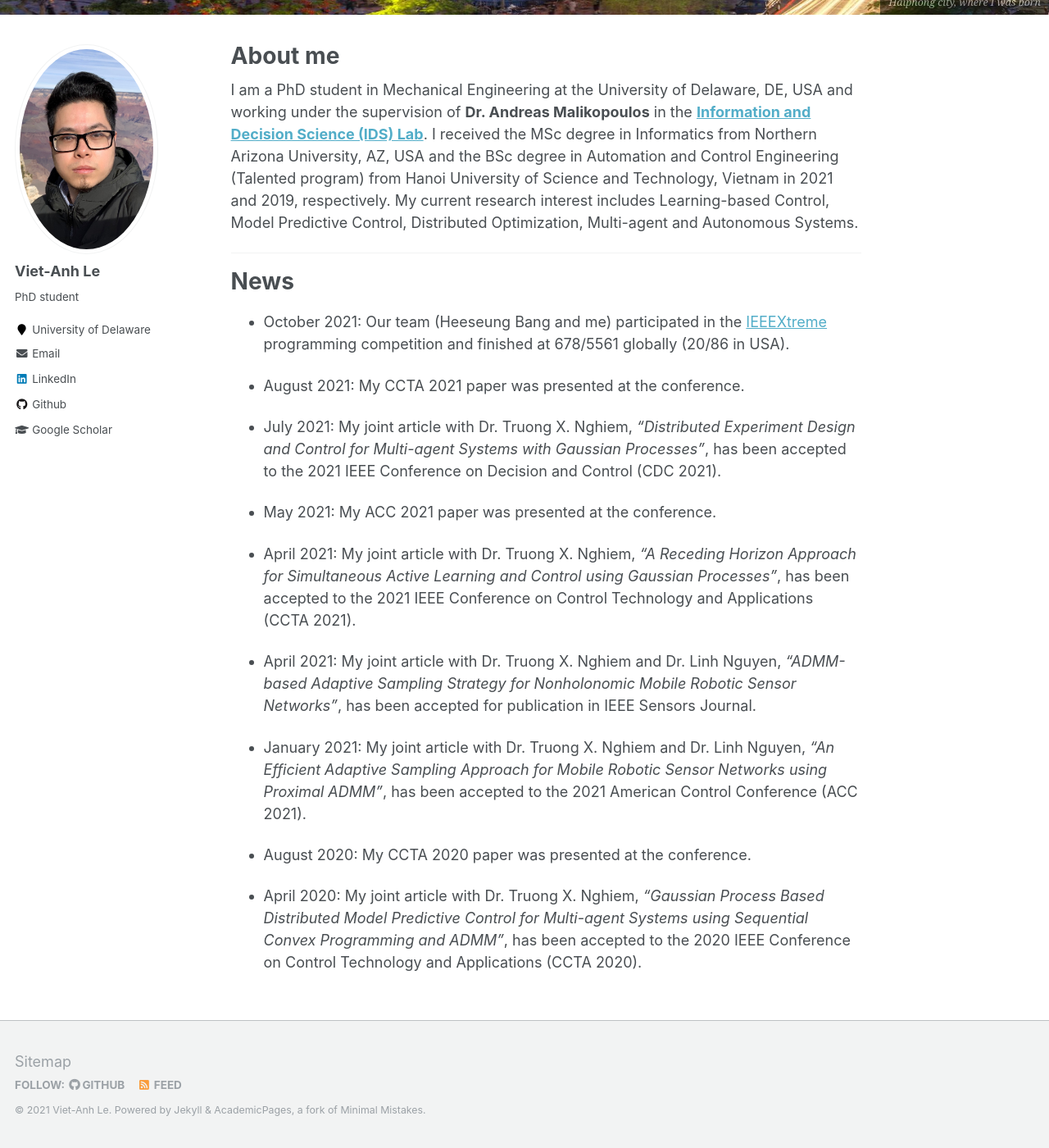
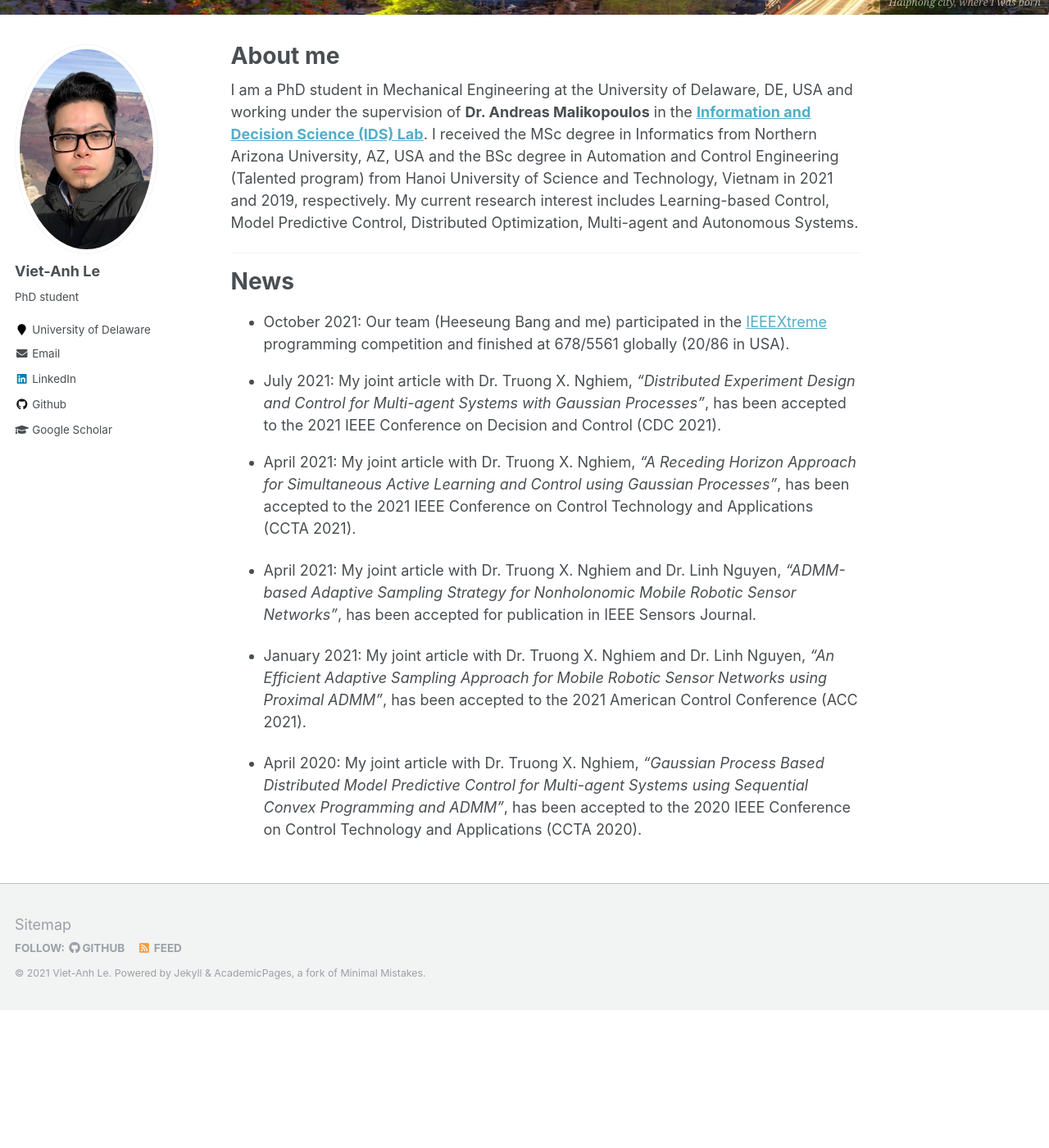
Before and after one commit to vietanhle0101/vietanhle0101.github.io, a Jekyll site: the page built from _pages/about.md, in a window 1280 px wide and 1400 px high, scrolled down 451 px. Shown: the whole window at 82% size. Built offline with Jekyll 4.4.1, drawn with Linux system fonts in a browser that asks for light colours; after the commit the page ends 1683 px from its top, so only the background shows below that.

Commit message:
add news

```diff
--- a/_pages/about.md
+++ b/_pages/about.md
@@ -22,11 +22,11 @@ My current research interest includes Learning-based Control, Model Predictive C
 
 * October 2021: Our team (Heeseung Bang and me) participated in the [IEEEXtreme](https://ieeextreme.org/) programming competition and finished at 678/5561 globally (20/86 in USA).
 
-* August 2021: My CCTA 2021 paper was presented at the conference.
+<!-- * August 2021: My CCTA 2021 paper was presented at the conference. -->
 
 * July 2021: My joint article with Dr. Truong X. Nghiem, <em>“Distributed Experiment Design and Control for Multi-agent Systems with Gaussian Processes”</em>, has been accepted to the 2021 IEEE Conference on Decision and Control (CDC 2021).
 
-* May 2021: My ACC 2021 paper was presented at the conference.
+<!-- * May 2021: My ACC 2021 paper was presented at the conference. -->
 
 * April 2021: My joint article with Dr. Truong X. Nghiem, <em>“A Receding Horizon Approach for Simultaneous Active Learning and Control using Gaussian Processes”</em>, has been accepted to the 2021 IEEE Conference on Control Technology and Applications (CCTA 2021).
 
@@ -34,6 +34,6 @@ My current research interest includes Learning-based Control, Model Predictive C
 
 * January 2021: My joint article with Dr. Truong X. Nghiem and Dr. Linh Nguyen, <em>"An Efficient Adaptive Sampling Approach for Mobile Robotic Sensor Networks using Proximal ADMM"</em>, has been accepted to the 2021 American Control Conference (ACC 2021).
 
-* August 2020: My CCTA 2020 paper was presented at the conference.
+<!-- * August 2020: My CCTA 2020 paper was presented at the conference. -->
 
 * April 2020: My joint article with Dr. Truong X. Nghiem, <em>“Gaussian Process Based Distributed Model Predictive Control for Multi-agent Systems using Sequential Convex Programming and ADMM”</em>, has been accepted to the 2020 IEEE Conference on Control Technology and Applications (CCTA 2020).
```
Also changed, not shown: 1 other file.
